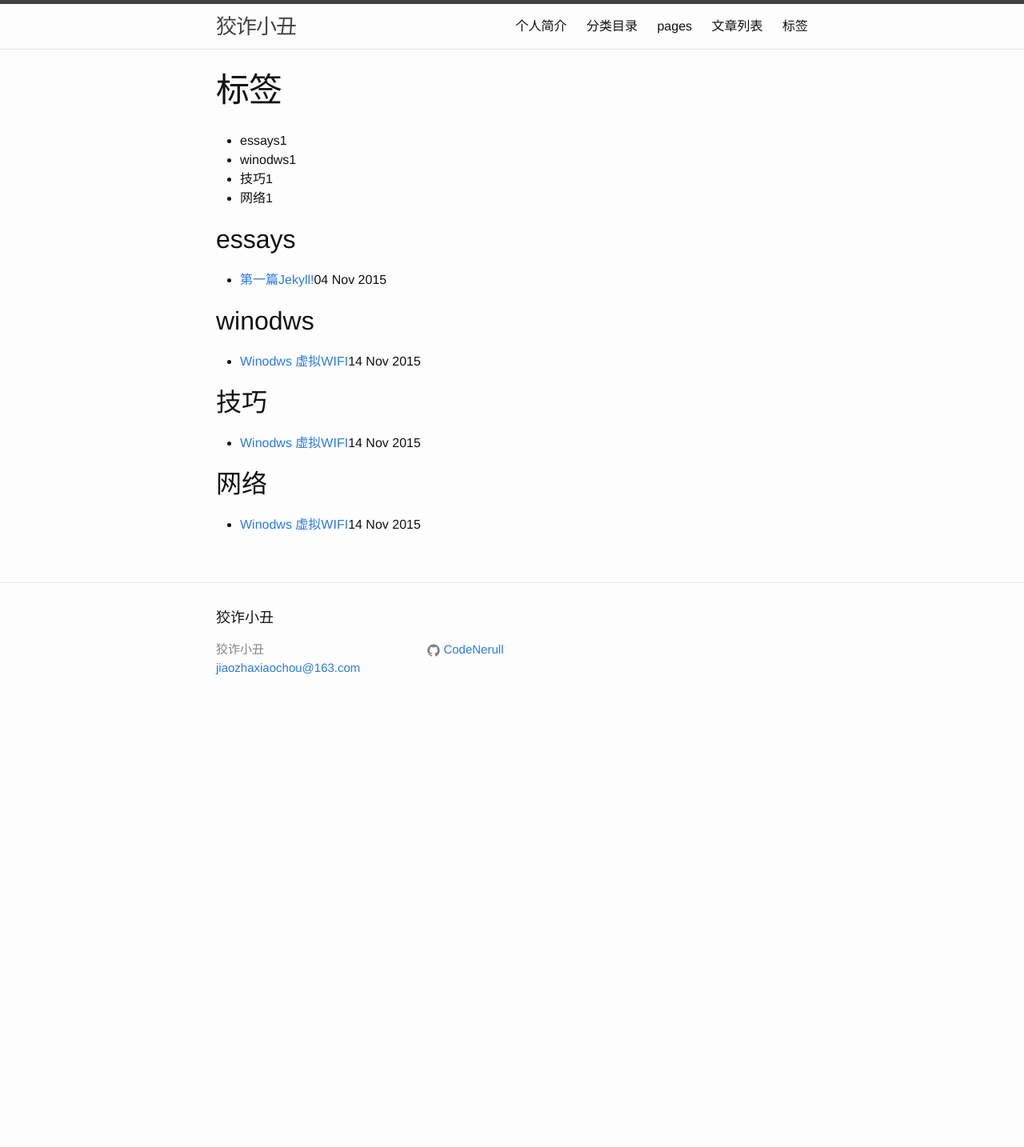
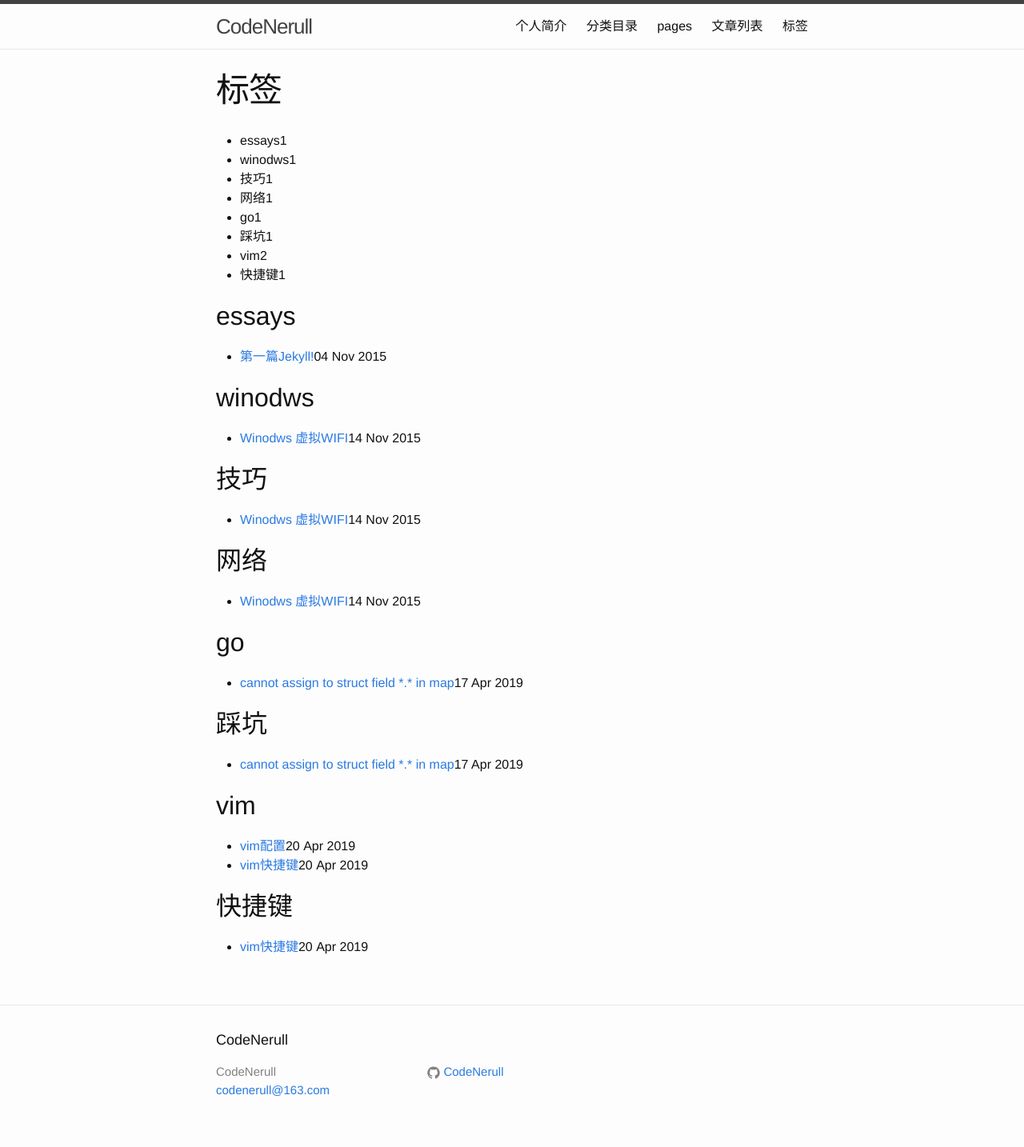
Before and after one commit to CodeNerull/CodeNerull.github.io, a Jekyll site: the page built from tags.html, in a window 1280 px wide. Shown: the whole page at 80% size. Built offline with Jekyll 4.4.1, drawn with Linux system fonts in a browser that asks for light colours; before the commit the page ends 906 px from its top, so only the background shows below that.

Commit message:
更新jekyll

```diff
--- a/_config.yml
+++ b/_config.yml
@@ -1,6 +1,6 @@
 # Site settings
-title: 狡诈小丑
-email: jiaozhaxiaochou@163.com
+title: CodeNerull
+email: codenerull@163.com
 description: > # HI,I'm ...大家好我初次使用github pages。网站正在建设中
 baseurl: "" # the subpath of your site, e.g. /blog/
 url: "http://codenerull.github.io" # the base hostname & protocol for your site
--- /dev/null
+++ b/_posts/2019-04-20-vim-keys.md
@@ -0,0 +1,8 @@
+---
+layout: post
+title: 'vim快捷键'
+date: 2019-04-20
+author: CodeNerull
+tags: vim 快捷键
+categories: vim
+---
--- /dev/null
+++ b/_posts/2019-04-20-vim-settings.md
@@ -0,0 +1,8 @@
+---
+layout: post
+title: 'vim配置'
+date: 2019-04-20
+author: CodeNerull
+tags: vim
+categories: vim
+---
```
Also changed, not shown: _posts/2019-04-17-go-cannot-assign-struct-field-in-map.md (added, +66 -0 lines), about.md (+1 -3 lines).
